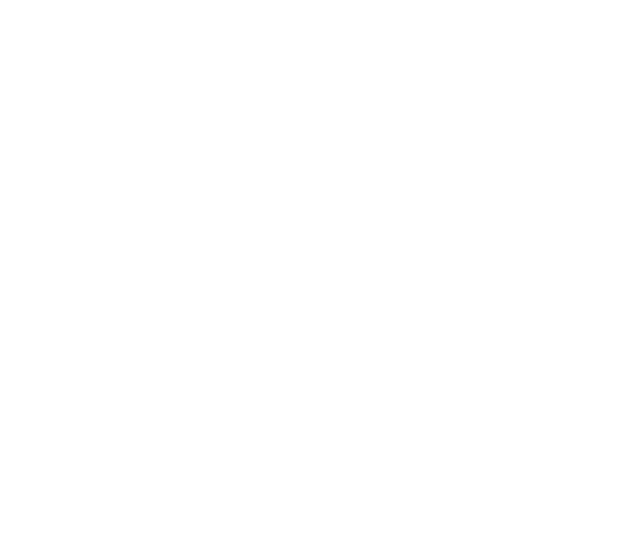
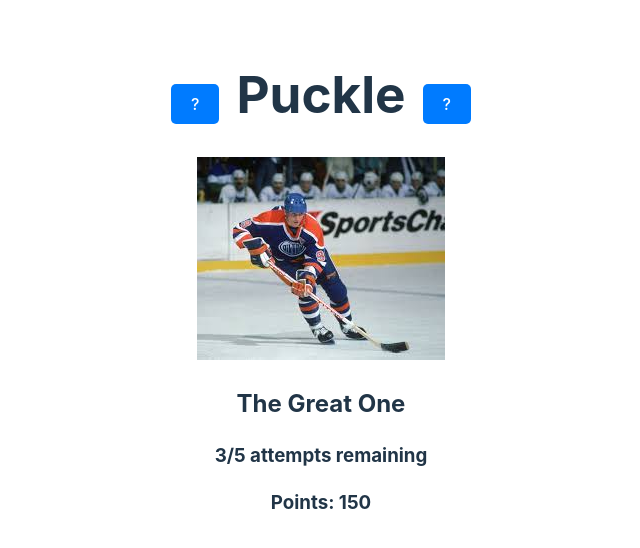
Before and after one commit to MPrier/NHLwordle, a React (Vite) app in the folder nhl-guessing-game/frontend/: page /staticpage in a window 1280 px wide. Before the commit this address had no page. Shown: the top 548 px of the page, without its empty margins (319-959 px from the left). Built offline with nearby package versions, Linux system fonts and the light colour scheme.

Commit message:
break app into reusable components. add title, player, attempts/points, and static app test componenets

```diff
--- /dev/null
+++ b/nhl-guessing-game/frontend/src/StaticPage.jsx
@@ -0,0 +1,46 @@
+import { useEffect, useState } from 'react';
+import "./components/Header.css";
+import "./page.css";
+import image from './img/image.png';
+
+function TitleBar() {
+    return (
+        <div id='header-bar'>
+            <button> ? </button>
+            <h1>Puckle</h1>
+            <button>? </button>
+        </div>
+
+    )
+}
+
+function PlayerSection({image, text, name}) {
+    return (
+        <div>
+            <img src={image} alt={text} />
+            <h2>{name}</h2>
+        </div>
+
+    )
+}
+
+function AttemptsAndPoints({attempts, points}) {
+    return (
+        <div>
+            <h3>{attempts}/5 attempts remaining</h3>
+            <h3>Points: {points}</h3>
+        </div>
+    )
+}
+function StaticApp() {
+    return (
+        <div id="page">
+            <TitleBar />
+            <PlayerSection image={image} text="Example" name="The Great One"/>
+            <AttemptsAndPoints attempts={3} points={150}/>
+        </div>
+
+    )
+}
+
+export default StaticApp
--- /dev/null
+++ b/nhl-guessing-game/frontend/src/components/Header.css
@@ -0,0 +1,6 @@
+#header-bar {
+    /* background-color: red; */
+    display: flex;
+    align-items: center;
+    justify-content: space-between;
+}
--- a/nhl-guessing-game/frontend/src/homePage.jsx
+++ b/nhl-guessing-game/frontend/src/homePage.jsx
@@ -14,6 +14,9 @@
             <Link to="/dailychallenge">
                 <button>Daily Challenge</button>
             </Link>
+            <Link to="/staticpage">
+                <button>Static Page</button>
+            </Link>
 
             {/* <Link to="/app">
                 <button>Best Season Points</button>
--- a/nhl-guessing-game/frontend/src/index.css
+++ b/nhl-guessing-game/frontend/src/index.css
@@ -25,7 +25,7 @@
 body {
   margin: 0;
   display: flex;
-  place-items: center;
+  /* place-items: center; */
   min-width: 320px;
   min-height: 100vh;
 }
--- a/nhl-guessing-game/frontend/src/main.jsx
+++ b/nhl-guessing-game/frontend/src/main.jsx
@@ -5,6 +5,7 @@
 import HomePage from './homePage.jsx'
 import { BrowserRouter as Router, Routes, Route } from 'react-router-dom';
 import DailyChallenge from './DailyChallenge.jsx'
+import StaticApp from './StaticPage.jsx'
 
 createRoot(document.getElementById('root')).render(
   <StrictMode>
@@ -18,6 +19,8 @@
 
         <Route path="/dailychallenge" element={<DailyChallenge />} />
 
+        <Route path="/staticpage" element={<StaticApp />}/>
+
       </Routes>
     </Router>
   </StrictMode>,
--- /dev/null
+++ b/nhl-guessing-game/frontend/src/page.css
@@ -0,0 +1,3 @@
+#page {
+    padding: 0;
+}
```
Also changed, not shown: nhl-guessing-game/frontend/src/img/image.png (added).
